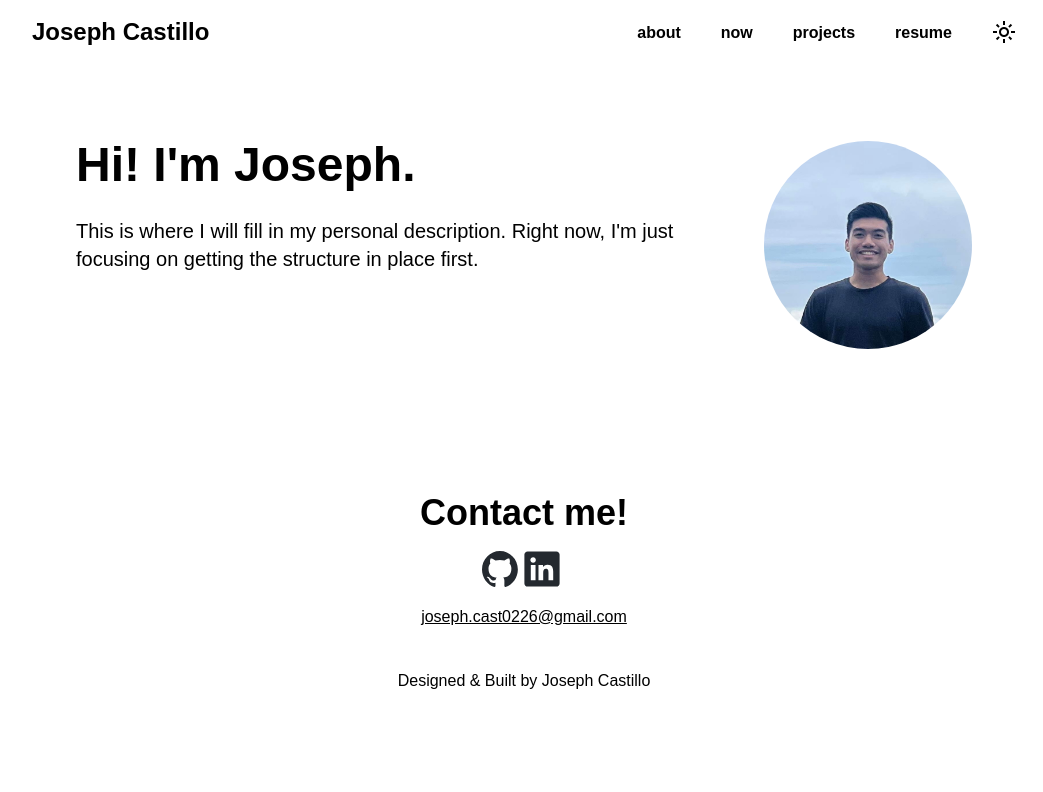
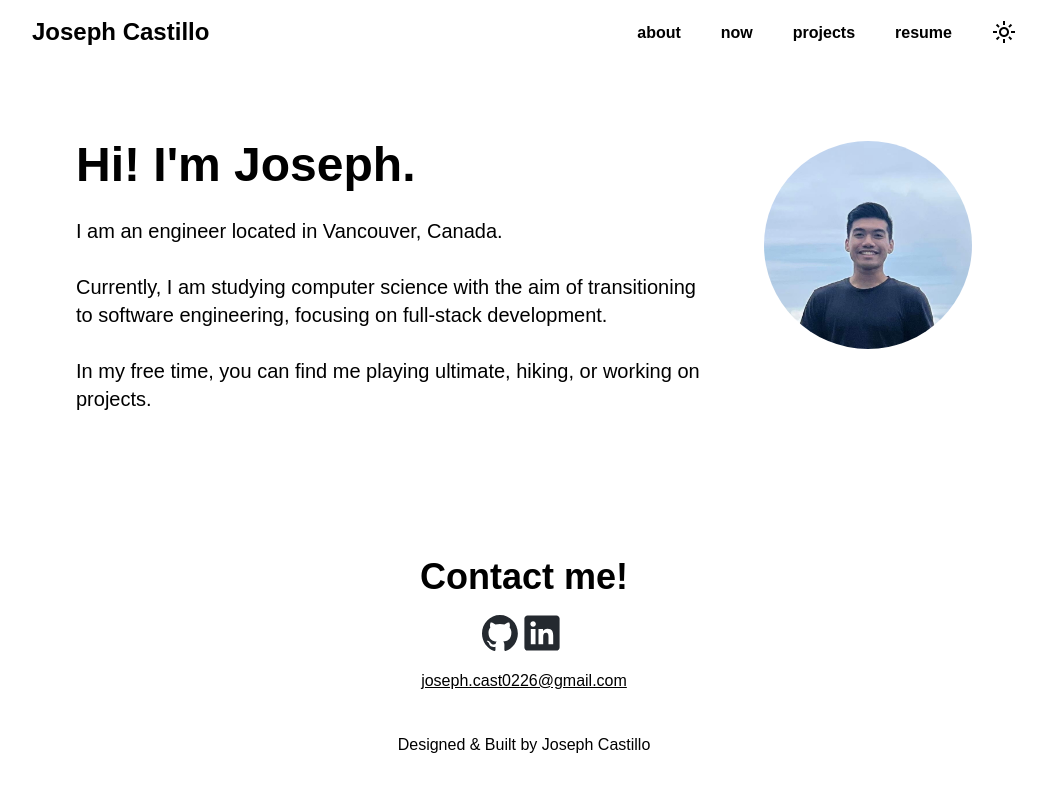
Before and after one commit to jcstlo/personal-site, a React (Vite) app: page / in a window 1280 px wide. Shown: the top 792 px of the page, without its empty margins (116-1159 px from the left). Built offline with nearby package versions, Linux system fonts and the light colour scheme; a web font is replaced by a local one.

Commit message:
Replace placeholder text with short intro

```diff
--- a/src/App.jsx
+++ b/src/App.jsx
@@ -19,8 +19,9 @@ function App() {
             <div class="text mr-12 ml-16">
               <h1 class="text-5xl pb-7 font-albert font-bold">Hi! I'm Joseph.</h1>
               <p class="text-xl font-albert font-normal">
-                This is where I will fill in my personal description.
-                Right now, I'm just focusing on getting the structure in place first.
+                I am an engineer located in Vancouver, Canada.<br></br><br></br>
+                Currently, I am studying computer science with the aim of transitioning to software engineering, focusing on full-stack development.<br></br><br></br>
+                In my free time, you can find me playing ultimate, hiking, or working on projects.
               </p>
             </div>
             <img class="w-60 h-52 mr-16 object-cover rounded-full" src="src/assets/me.jpg" alt="Personal site headshot placeholder"></img>
--- a/src/output.css
+++ b/src/output.css
@@ -760,3 +760,11 @@ video {
 .underline {
   text-decoration-line: underline;
 }
+
+.transition {
+  transition-property: color, background-color, border-color, text-decoration-color, fill, stroke, opacity, box-shadow, transform, filter, -webkit-backdrop-filter;
+  transition-property: color, background-color, border-color, text-decoration-color, fill, stroke, opacity, box-shadow, transform, filter, backdrop-filter;
+  transition-property: color, background-color, border-color, text-decoration-color, fill, stroke, opacity, box-shadow, transform, filter, backdrop-filter, -webkit-backdrop-filter;
+  transition-timing-function: cubic-bezier(0.4, 0, 0.2, 1);
+  transition-duration: 150ms;
+}
```
